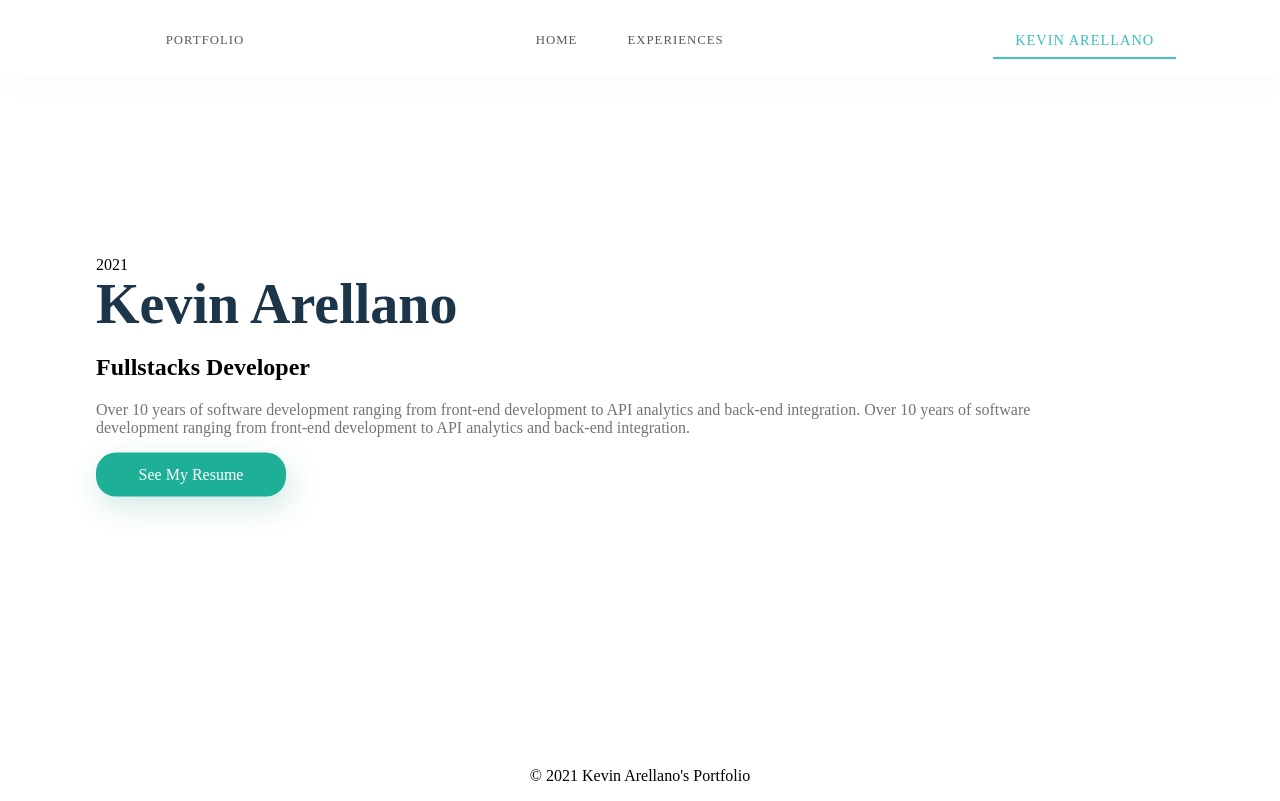
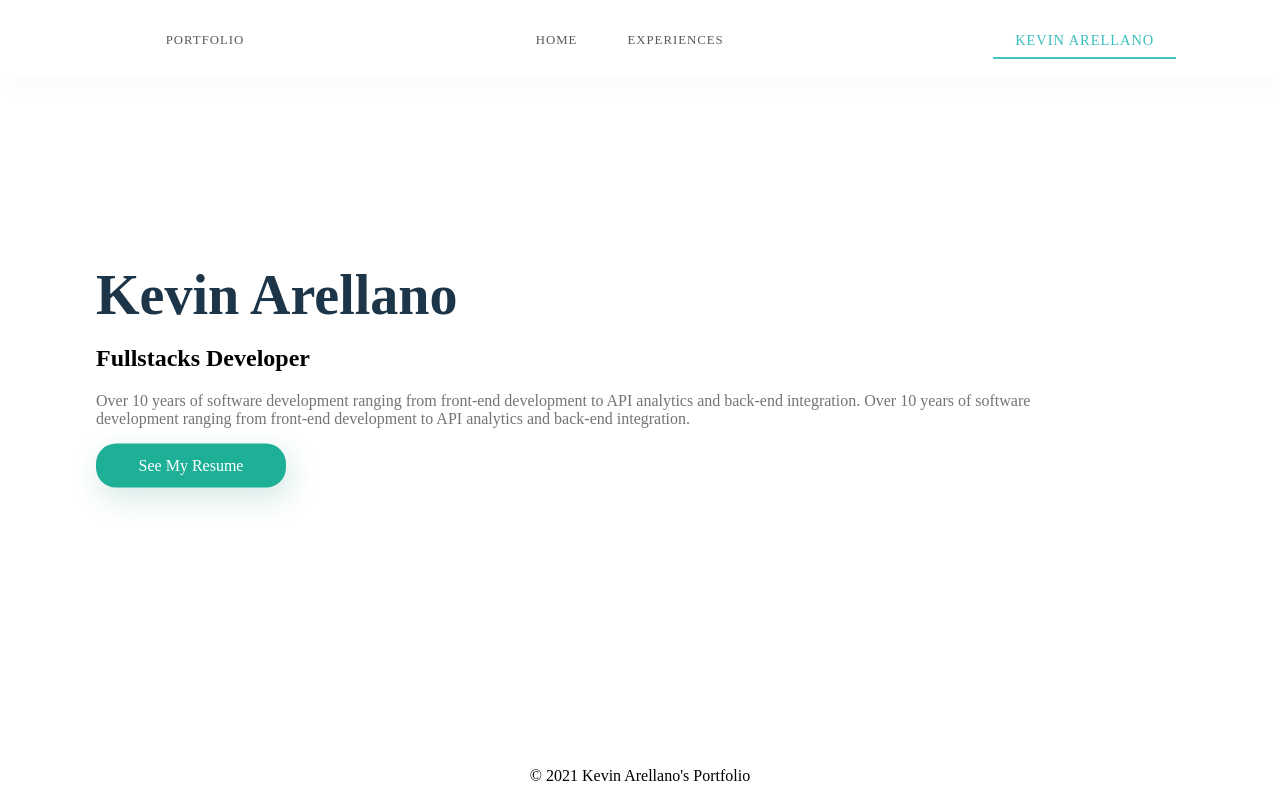
Before and after one commit to KevinArellano94/kevinarellanoportfolio, a React (Create React App) app: page / in a window 1280 px wide. Built offline with nearby package versions, Linux system fonts and the light colour scheme.

Commit message:
2021
2021

```diff
--- a/src/Pages/Home/index.js
+++ b/src/Pages/Home/index.js
@@ -17,7 +17,6 @@ function Home()
     return (
       <div className = "content">
         <div className = "main-text">
-          2021
               {
                 data.map((post, index) =>
                     <div key={index}>
```
